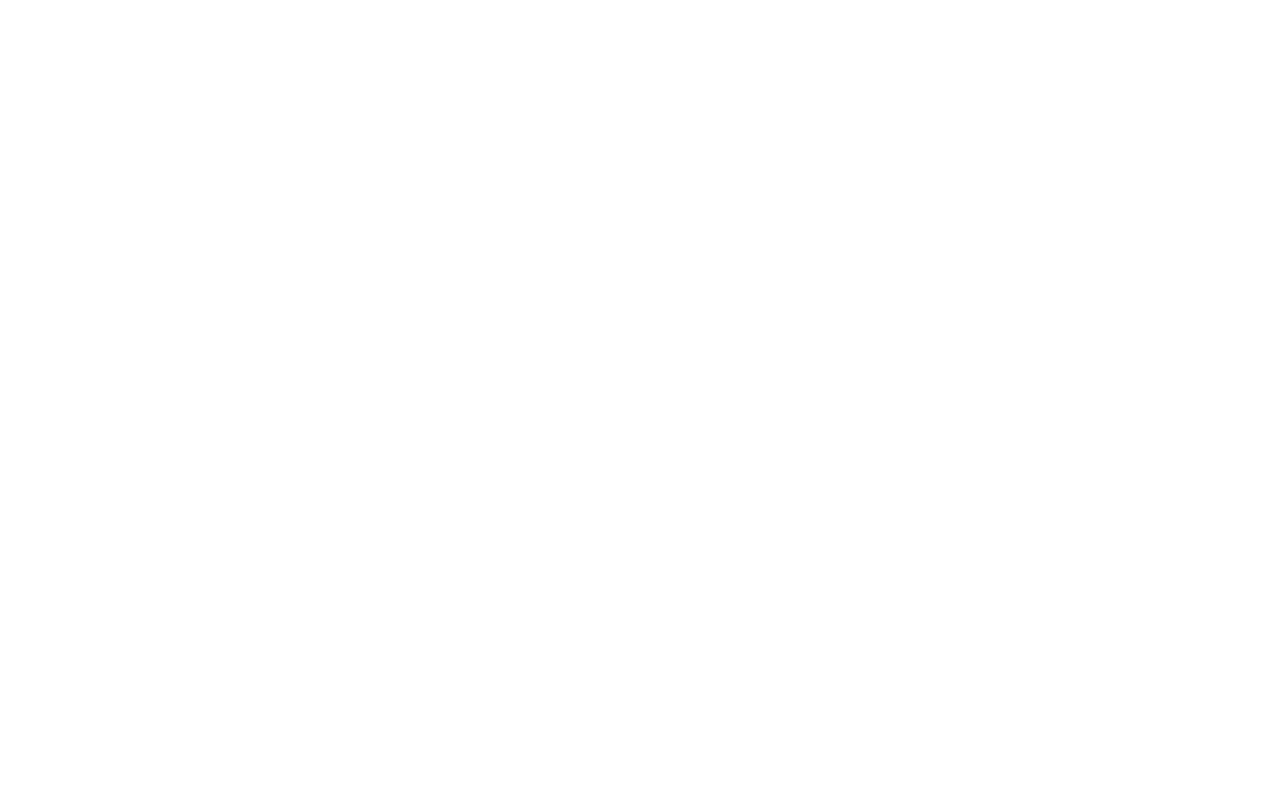
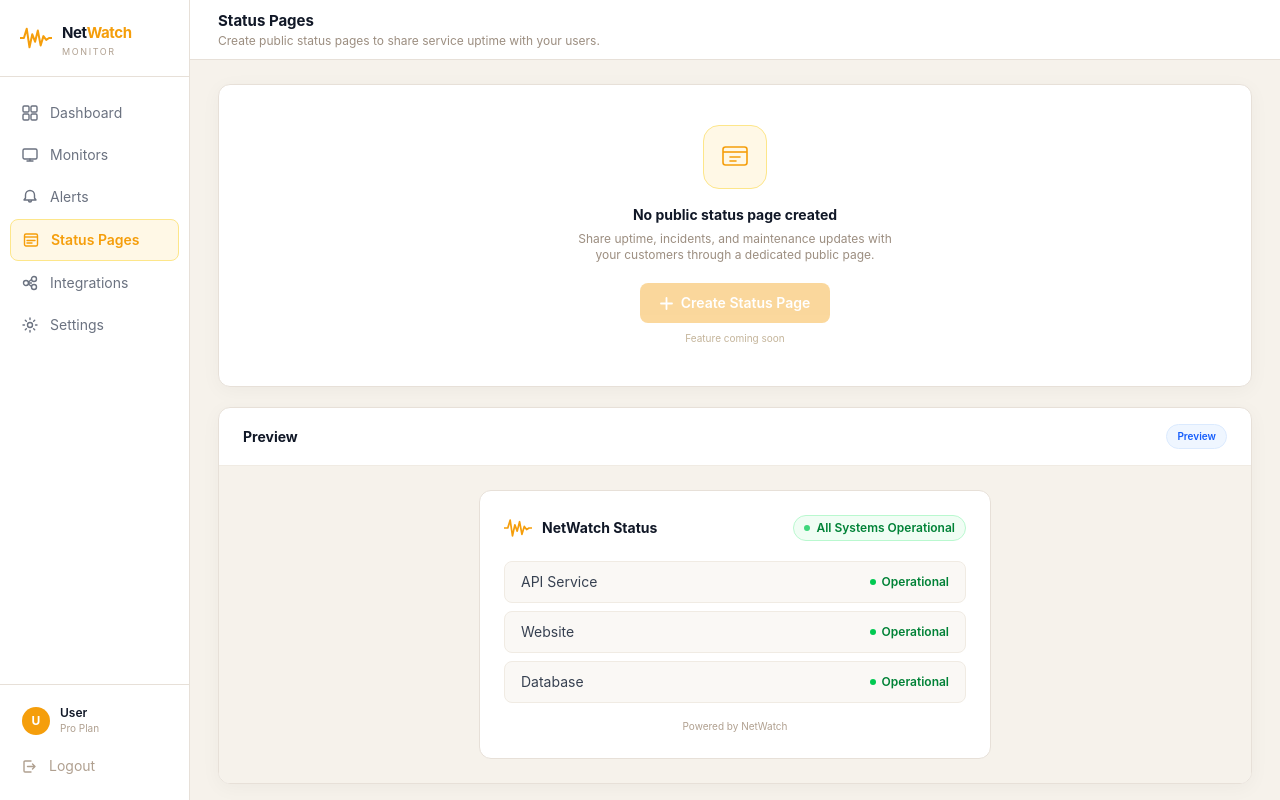
Before and after one commit to thorfin556/NetWatch, a React app in the folder Frontend/: page /status-pages in a window 1280 px wide. Before the commit this address had no page. Built offline with nearby package versions, Linux system fonts and the light colour scheme; the HTML template or start-up script is replaced by a standard one.

Commit message:
Routes fixed

```diff
--- a/Frontend/src/App.jsx
+++ b/Frontend/src/App.jsx
@@ -13,6 +13,7 @@
 import AboutMePage from './pages/AboutMe';
 import SettingsPage from './pages/SettingsPage';
 import AlertsPage from './pages/AlertPage';
+import StatusPage from './pages/StatusPage';
 
 function App(){
   return (
@@ -24,6 +25,7 @@
       <Route path='/register' element ={<RegisterPage/>}/>
       <Route path='/features' element ={<FeaturesPage/>}/>
       <Route path="/settings" element={<SettingsPage />} />
+      <Route path="/status-pages" element={<StatusPage />} />
       <Route path="/alerts" element={<AlertsPage />} />
       <Route path='/about-me' element ={<AboutMePage/>}/>
       <Route path='/edit-monitor/:id' element ={<EditPage/>}/>
--- a/Frontend/src/pages/StatusPage.jsx
+++ b/Frontend/src/pages/StatusPage.jsx
@@ -32,7 +32,7 @@
   { name: "Database",     status: "Operational" },
 ];
 
-export default function StatusPagesPage() {
+export default function StatusPage() {
   const navigate = useNavigate();
   const { logout, user } = useAuth();
   const handleLogOut = () => { logout(); navigate("/login"); };
```
